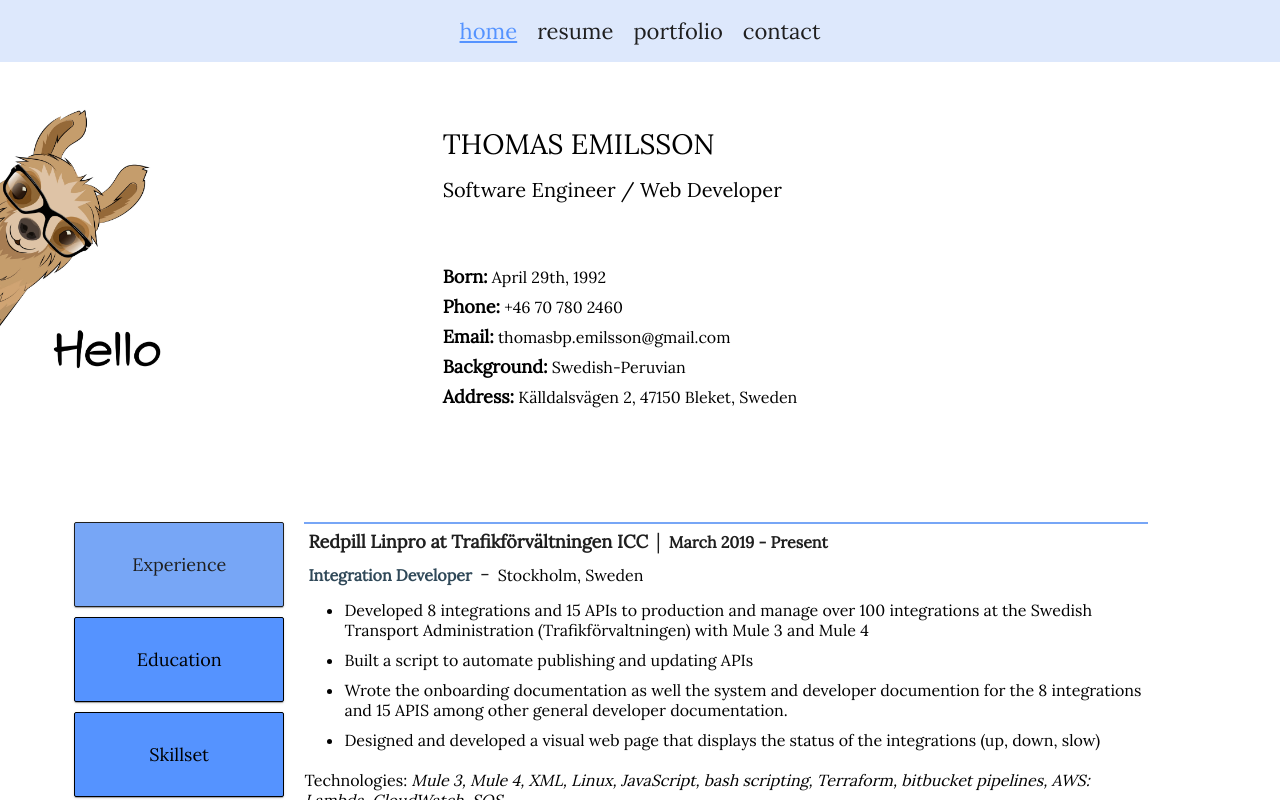
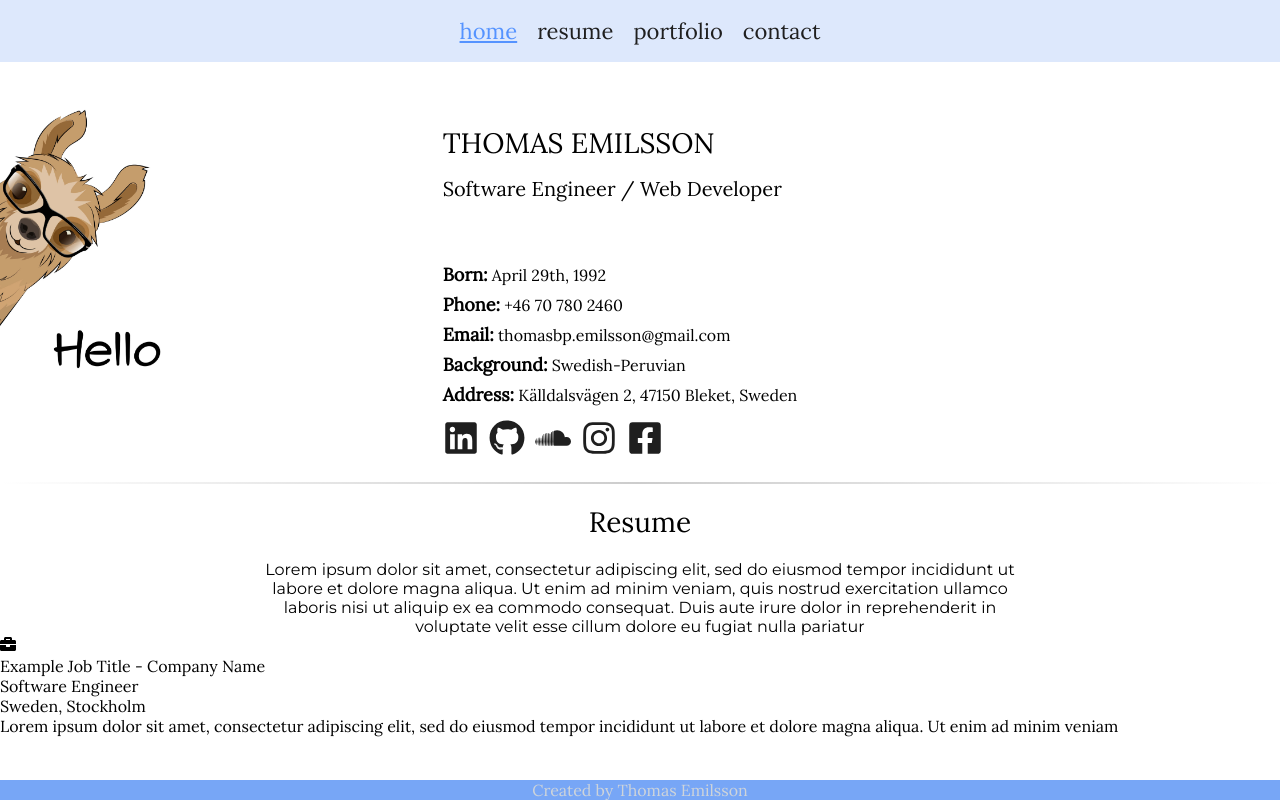
Before and after one commit to ThomasEmilsson/thomasemilsson.info, a Gatsby site: page / in a window 1280 px wide. Built offline with nearby package versions, Linux system fonts and the light colour scheme; Gatsby itself is replaced by a stand-in of ours.

Commit message:
Add Resume Section to Replace OptionList; Minor tweaks to Hero css

```diff
--- a/src/CV.json
+++ b/src/CV.json
@@ -1,7 +1,7 @@
 {
   "Experience": [
     {
-      "name": "Redpill Linpro at Trafikförvältningen ICC",
+      "name": "Redpill-Linpro at Trafikförvältningen ICC",
       "date": "March 2019 - Present",
       "role": "Integration Developer",
       "location": "Stockholm, Sweden",
@@ -14,7 +14,7 @@
       "technologies": "Mule 3, Mule 4, XML, Linux, JavaScript, bash scripting, Terraform, bitbucket pipelines, AWS: Lambda, CloudWatch, SQS"
     },
     {
-      "name": "Redpill Linpro at Trafikförvältningen TMS",
+      "name": "Redpill-Linpro at Trafikförvältningen TMS",
       "date": "May 2021 - August 2021",
       "role": "Integration Developer",
       "location": "Stockholm, Sweden",
--- a/src/components/Hero/Hero.js
+++ b/src/components/Hero/Hero.js
@@ -1,5 +1,12 @@
 import React from "react";
 import image from "../../images/image-hero.jpg";
+import {
+  FaLinkedin,
+  FaGithub,
+  FaInstagram,
+  FaFacebookSquare,
+  FaSoundcloud,
+} from "react-icons/fa";
 
 import "../Hero/Hero.scss";
 
@@ -34,6 +41,23 @@ const Hero = () => {
             <li>
               <b>Address:</b> Källdalsvägen 2, 47150 Bleket, Sweden
             </li>
+            <li className="links">
+              <a href="www.google.com">
+                <FaLinkedin />
+              </a>
+              <a href="www.google.com">
+                <FaGithub />
+              </a>
+              <a href="www.google.com">
+                <FaSoundcloud />
+              </a>
+              <a href="www.google.com">
+                <FaInstagram />
+              </a>
+              <a href="www.google.com">
+                <FaFacebookSquare />
+              </a>
+            </li>
           </ul>
         </div>
       </div>
--- a/src/components/Hero/Hero.scss
+++ b/src/components/Hero/Hero.scss
@@ -77,6 +77,10 @@
   line-height: 16px;
   font-size: 20px;
   font-weight: 400;
+  @media only screen and (max-width: 400px) {
+    font-size: 16px;
+    // line-height: 20px;
+  }
 }
 
 .hero-title-container .description {
@@ -124,3 +128,21 @@
   text-decoration: none;
   list-style-type: none;
 }
+
+.hero-links-container .links {
+  color: $text-color;
+  font-size: 26px;
+  text-decoration: none;
+  padding-top: 10px;
+}
+
+.hero-links-container .links a {
+  color: $text-color;
+  font-size: 36px;
+  text-decoration: none;
+  padding-right: 10px;
+}
+
+.hero-links-container .links a:hover {
+  color: $text-hover;
+}
--- /dev/null
+++ b/src/components/Resume/Resume.js
@@ -0,0 +1,45 @@
+import React, { useState } from "react";
+import "../Content/Experience";
+
+import "./Resume.scss";
+import CVObject from "../../CV.json";
+import { FaBriefcase } from "react-icons/fa";
+
+const Resume = () => {
+  let content = CVObject;
+
+  let latin =
+    "Lorem ipsum dolor sit amet, consectetur adipiscing elit, sed do eiusmod tempor incididunt ut labore et dolore magna aliqua. Ut enim ad minim veniam, quis nostrud exercitation ullamco laboris nisi ut aliquip ex ea commodo consequat. Duis aute irure dolor in reprehenderit in voluptate velit esse cillum dolore eu fugiat nulla pariatur";
+  let latinShort =
+    "Lorem ipsum dolor sit amet, consectetur adipiscing elit, sed do eiusmod tempor incididunt ut labore et dolore magna aliqua. Ut enim ad minim veniam";
+  let { name, date, role, description, location, technologies } =
+    CVObject.Experience;
+
+  return (
+    <div className="resume-div">
+      <div className="resume-separator"></div>
+      <div className="resume-introduction-div">
+        <div className="resume-title">Resume</div>
+        <div className="resume-description">{latin}</div>
+      </div>
+      <div className="resume-experience-div">
+        <div className="resume-experience-icon">
+          <FaBriefcase />
+        </div>
+        <div className="resume-experience-job">
+          <div className="resume-experience-job-name">
+            Example Job Title - Company Name
+          </div>
+          <div className="resume-experience-job-role">Software Engineer</div>
+          <div className="resume-experience-job-location">
+            Sweden, Stockholm
+          </div>
+          <div className="resume-experience-job-description">{latinShort}</div>
+        </div>
+        <div className="resume-experience-technologies"></div>
+      </div>
+    </div>
+  );
+};
+
+export default Resume;
--- /dev/null
+++ b/src/components/Resume/Resume.scss
@@ -0,0 +1,34 @@
+@import "../../scss/colors.scss";
+
+.resume-div {
+  padding-top: 20px;
+}
+
+.resume-separator {
+  border: 0;
+  height: 2px;
+  background-image: linear-gradient(to right, transparent, #ccc, transparent);
+}
+
+.resume-introduction-div {
+  padding-top: 20px;
+  text-align: center;
+  text-justify: distribute-all-lines;
+  margin: 0 auto;
+  width: 60%;
+
+  @media only screen and (max-width: 1000px) {
+    display: block;
+    width: 80%;
+  }
+}
+
+.resume-title {
+  font-size: 28px;
+  padding-bottom: 20px;
+}
+.resume-description {
+  font-family: "Montserrat";
+  font-size: 16px;
+  text-align: center;
+}
--- a/src/pages/index.js
+++ b/src/pages/index.js
@@ -8,6 +8,7 @@ import OptionList from "../components/OptionList/OptionList";
 import Hero from "../components/Hero/Hero";
 import Banner from "../components/Banner/Banner";
 import Footer from "../components/Footer/Footer";
+import Resume from "../components/Resume/Resume";
 
 const IndexPage = () => {
   return (
@@ -21,7 +22,8 @@ const IndexPage = () => {
         <title>Thomas Emilsson</title>
         <Header />
         <Hero />
-        <OptionList />
+        {/* <OptionList /> */}
+        <Resume />
         {/* <div className="diagonal-background"> */}
         {/* <Banner /> */}
         {/* </div> */}
--- a/src/scss/colors.scss
+++ b/src/scss/colors.scss
@@ -15,4 +15,5 @@ $navbar-color: #fff;
 $navbar-text-color: #1f1f1f;
 
 $text-hover: #5593ff;
+$icon-color: #5593ff;
 // #D3E3FC
```
